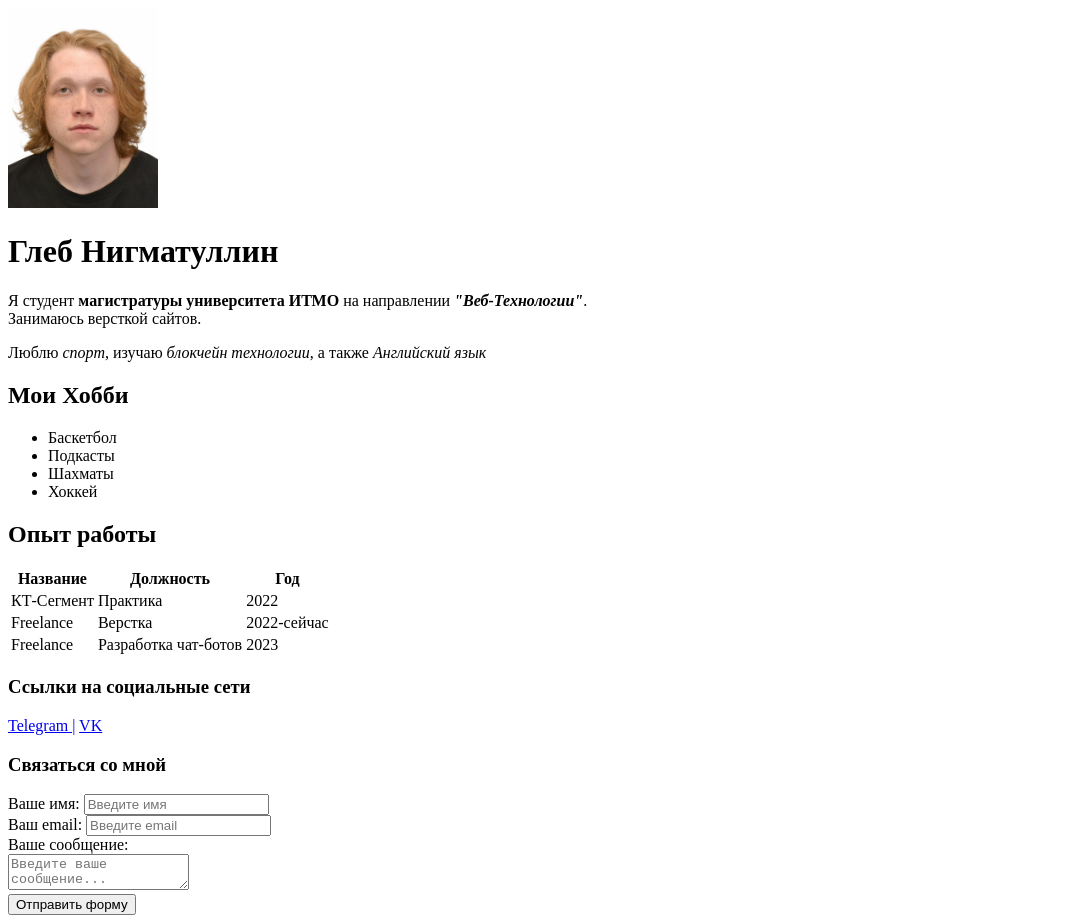
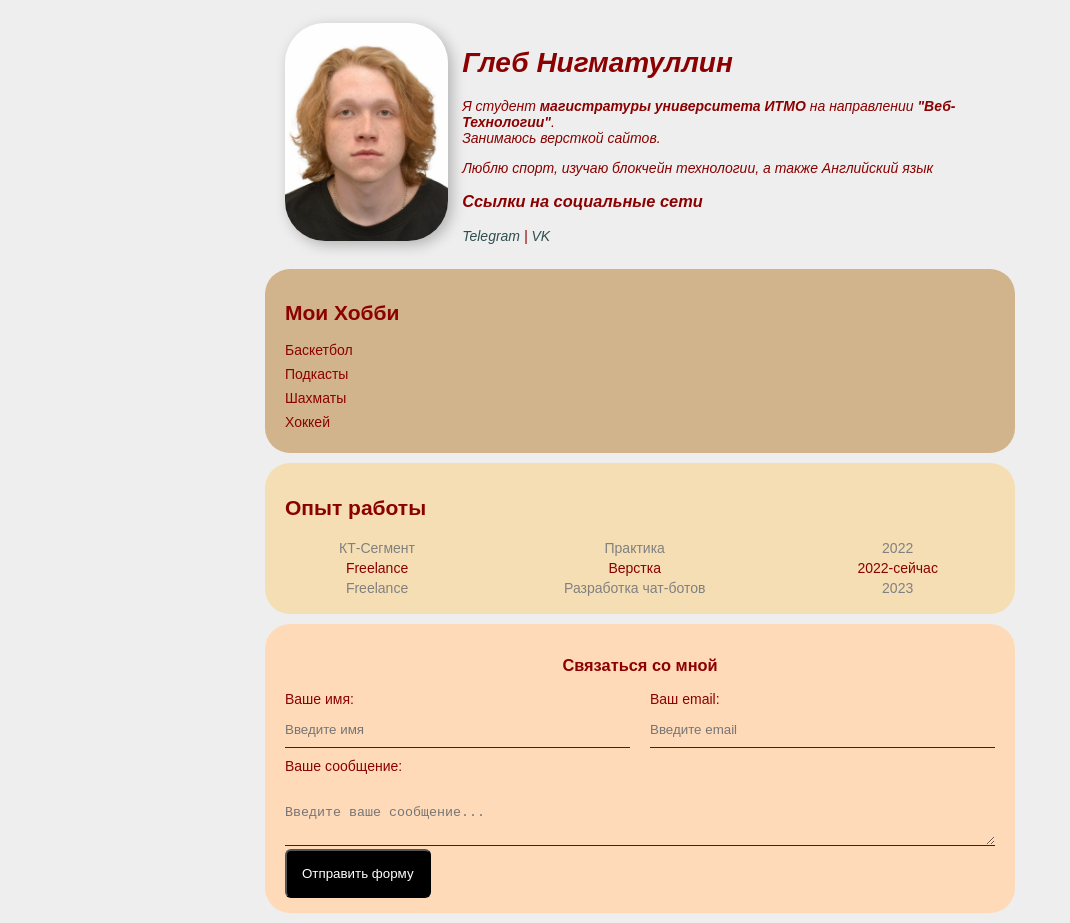
Before and after one commit to nigmatullin71/resume_cv, a plain HTML site: page index.html in a window 1280 px wide. Shown: the whole page, without its empty margins (0-1070 px from the left). Drawn offline with Linux system fonts and the light colour scheme; a web font is replaced by a local one.

Commit message:
Add styles

```diff
--- a/index.html
+++ b/index.html
@@ -6,9 +6,12 @@
     <meta name="keywords" content="resume,cv,developer,Gleb">
     <meta name="description" content="Сайт-резюме Глеба Нигматуллина">
     <title>Resume-Gleb</title>
+    <link rel="stylesheet" href="style.css">
 </head>
 <body>
-    <img src="avatar.jpg" alt="Глеб Нигматуллин" width="150">
+    <div class="container">
+        <div class="card info"><img src="avatar.jpg" alt="Глеб Нигматуллин" width="150">
+            <div class="info-text">
                 <h1>Глеб Нигматуллин</h1>
                 <p>Я студент <strong>магистратуры университета ИТМО</strong> на направлении
                     <strong><em>"Веб-Технологии"</em></strong>.<br>
@@ -18,22 +21,33 @@
                 <p>Люблю <em>спорт</em>, изучаю <em>блокчейн технологии</em>, а также <em>
                     Английский язык</em>
                 </p>
+                <div class="link">  <h3>Ссылки на социальные сети</h3>
+                    <a href="https://t.me/SIXTY7EVEN_67" target="_blank">Telegram</a>
+                    |
+                    <a href="https://vk.com/who__datboy" target="_blank">VK</a>
+                </div>
+            </div>
+        </div>
+
+    <div class="card hobby">
         <h2>Мои Хобби</h2>
-    <ul>
+        <ul class="list">
             <li>Баскетбол</li>
             <li>Подкасты</li>
             <li>Шахматы</li>
             <li>Хоккей</li>
         </ul>
-    <h2>Опыт работы</h2>
-    <table>
-        <thead>
+    </div>
+
+      <div class="card work"> <h2>Опыт работы</h2>
+        <table class="table">
+            <!-- <thead>
                 <tr>
                     <th>Название</th>
                     <th>Должность</th>
                     <th>Год</th>
                 </tr>
-        </thead>
+            </thead> -->
             <tbody>
                 <tr>
                     <td>КТ-Сегмент</td>
@@ -52,26 +66,30 @@
                 </tr>
             </tbody>
         </table>
-           <h3>Ссылки на социальные сети</h3>
-    <a href="https://t.me/SIXTY7EVEN_67" target="_blank">Telegram |</a>
-    <a href="https://vk.com/who__datboy" target="_blank">VK</a>
-
-    <h3>Связаться со мной</h3>
+    </div>
+    <div class="card form"> <h3>Связаться со мной</h3>
         <form>
-        <div>
+            <div class="form-row">
+            <div class="form-group">
                 <label for="text">Ваше имя:</label>
                 <input type="text" id="text" placeholder="Введите имя">
             </div>
-        <div>
+            <div class="form-group">
                 <label for="email">Ваш email:</label>
                 <input type="email" id="email" placeholder="Введите email">
             </div>
- <div>
+        </div>
+     <div class="form-group">
         <label for="message">Ваше сообщение:</label><br>
         <textarea id="message" placeholder="Введите ваше сообщение..."></textarea>
      </div>
-    <div><button type="submit">Отправить форму</button></div>
+        <div><button type="submit" class="btn">Отправить форму</button></div>
 
         </form>
+    </div>
+    </div>
+
+
+
 </body>
 </html>
--- /dev/null
+++ b/style.css
@@ -0,0 +1,161 @@
+@import url('https://fonts.googleapis.com/css2?family=Martian+Mono&display=swap');
+
+@media(max-width:720px){
+    .info{
+        display:block;
+        text-align: center;
+    }
+}
+
+
+body {
+    font-size: 14px;
+    font-family: 'Martian Mono', sans-serif;
+    font-weight: normal;
+    color:darkred;
+    background:#eee;
+}
+img{
+    border-radius:40px;
+    box-shadow: 4px 4px 14px rgba(0, 0, 0, 0.25);
+    display:inline-block;
+    width: 23%;
+
+}
+
+a{
+    color:darkslategray;
+    text-decoration: none;
+}
+a:hover{
+    color:tan;
+    text-decoration: underline;
+}
+a:active{
+    color:darkred;
+}
+
+.container{
+    max-width:750px;
+    margin:auto;
+}
+
+.info-text {
+    display:inline-block;
+    width:74%;
+    margin-left:10px;
+}
+
+.info{
+    font-style:italic;
+    margin:0;
+}
+.card{
+    border-radius:25px;
+    padding:15px 20px;
+    margin-bottom: 10px;
+}
+
+.link{
+    width:100%;
+    box-sizing: border-box;
+    margin-bottom:0;
+    padding: 0;
+
+}
+.hobby {
+    background-color:tan;
+    width:100%;
+    box-sizing: border-box;
+
+
+}
+.work {
+    background-color:wheat;
+}
+.form{
+    background-color:PeachPuff;
+}
+.btn{
+    background: black;
+    color:white;
+    padding:15px;
+    cursor:pointer;
+    border-radius:6px;
+}
+
+.btn:hover{
+    opacity: .8;
+}
+
+.list{
+    list-style:none;
+    margin:0;
+    padding:0;
+}
+
+.list li{
+    margin-bottom: 8px;
+}
+.list li:hover{
+    color:grey;
+}
+
+.table{
+    width:100%;
+}
+
+td{
+    text-align: center;
+}
+
+tr:hover{
+    background:white;
+}
+ tr:nth-child(1),tr:nth-child(3){
+    color:grey
+ }
+
+ .form h3{
+    text-align: center;
+ }
+ .form-row{
+    margin-bottom: 10px;
+    display:flex;
+ }
+
+ @media(max-width:720px){
+    .form-row{
+        display:block;
+     }
+     .form-row .form-group{
+
+        width:100%;
+        margin-bottom: 10px;
+    }
+
+}
+.form-row .form-group{
+    margin-right: 20px;
+    width:50%;
+}
+
+.form-row .form-group:last-child{
+    margin-right: 0;
+}
+ .form-group label{
+    display:block;
+ }
+
+.form-group input,
+.form-group textarea{
+    box-sizing:border-box;
+    background: transparent;
+    border:none;
+    border-bottom: 1px solid darkred;
+    color:#000;
+    padding: 15px 0 10px;
+    outline:none;
+    cursor:pointer;
+    width: 100%;
+ }
```
Lines whose indentation alone changed are shown as unchanged.
